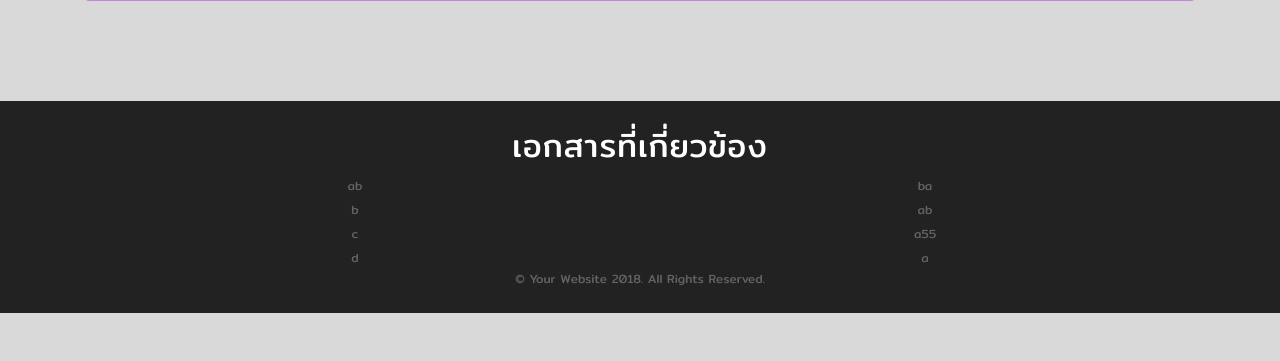
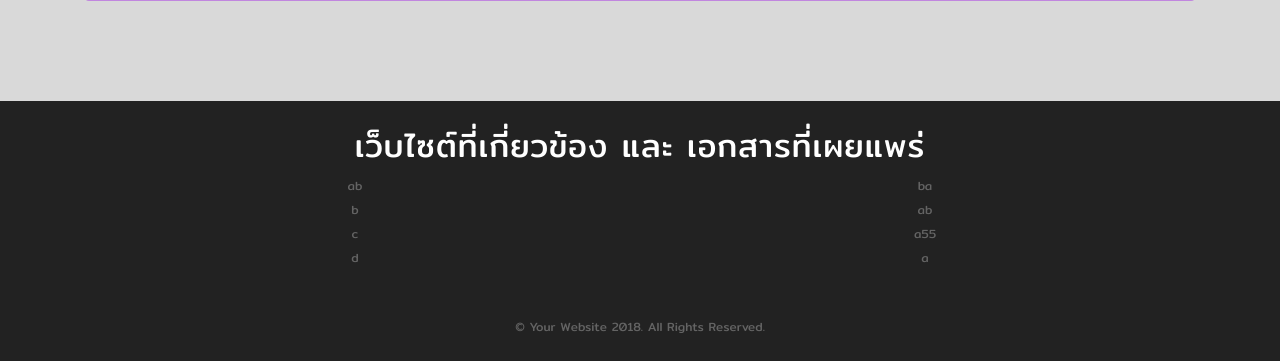
Before and after one commit to Supakoa/conferencewebsite, a PHP site: page /font/index.php in a window 1280 px wide. Shown: the part 2476-2837 px from the top of the page. Before the commit the page ends 2789 px from the top, so only its background shows below. Run offline with PHP 8.4, Linux system fonts and the light colour scheme; data comes from the database, SQL or seed files in the repository; data that the repository does not hold is empty; some web fonts are replaced.

Commit message:
ด้านหน้า

```diff
--- a/font/index.php
+++ b/font/index.php
@@ -243,7 +243,7 @@
 
     <footer>
     <div class="container">
-        <h2 style="color:white">เอกสารที่เกี่ยวข้อง</h2>
+        <h2 style="color:white">เว็บไซต์ที่เกี่ยวข้อง  และ  เอกสารที่เผยแพร่</h2>
         <div class="row">
           <div class="col-md-6">
           <ul class="list-inline list-social">
@@ -269,6 +269,7 @@
         </div>
         </div>
       </div>
+     <br><br>
       <div class="container">
         <div class="row">
           <div class="col-lg-3"></div>
```
